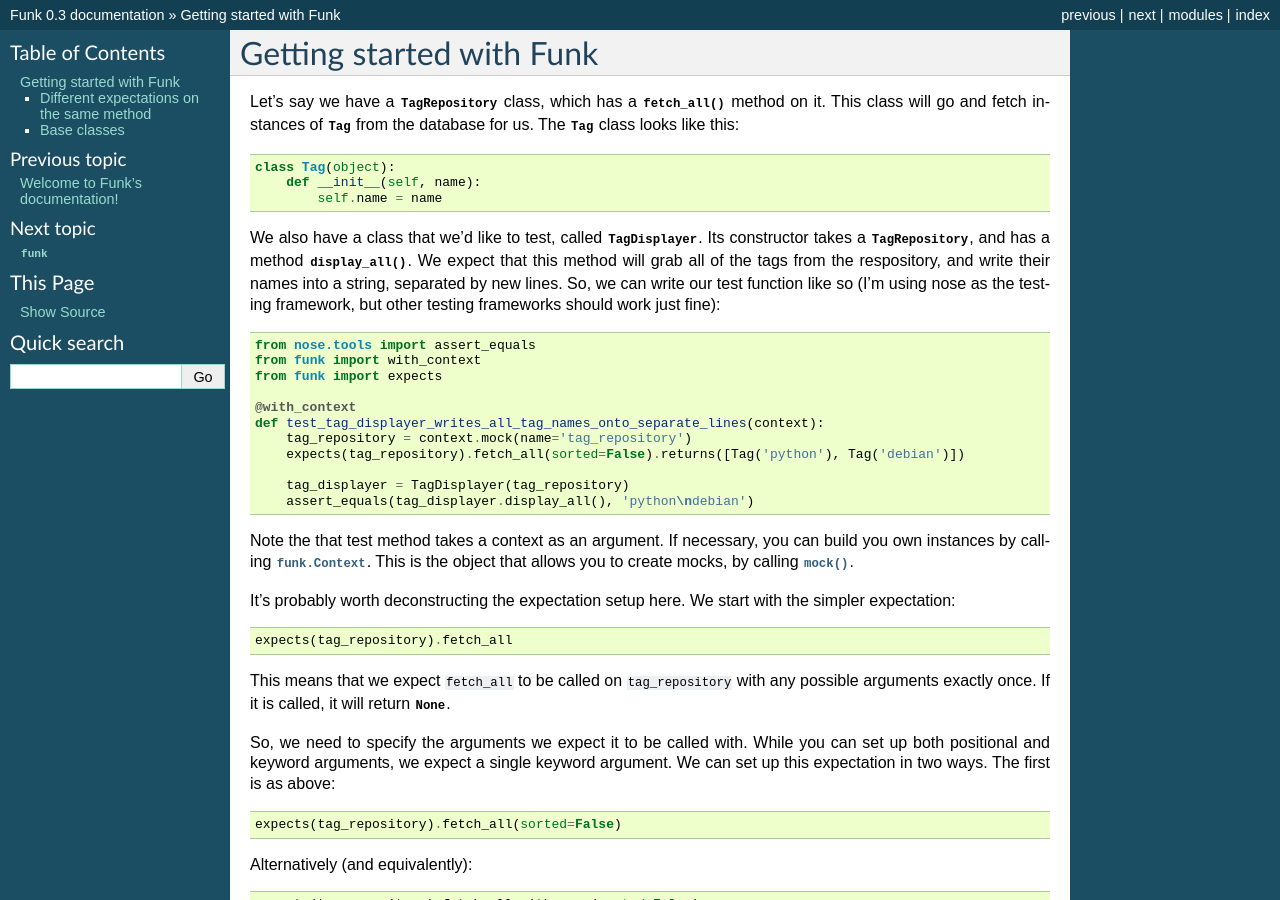
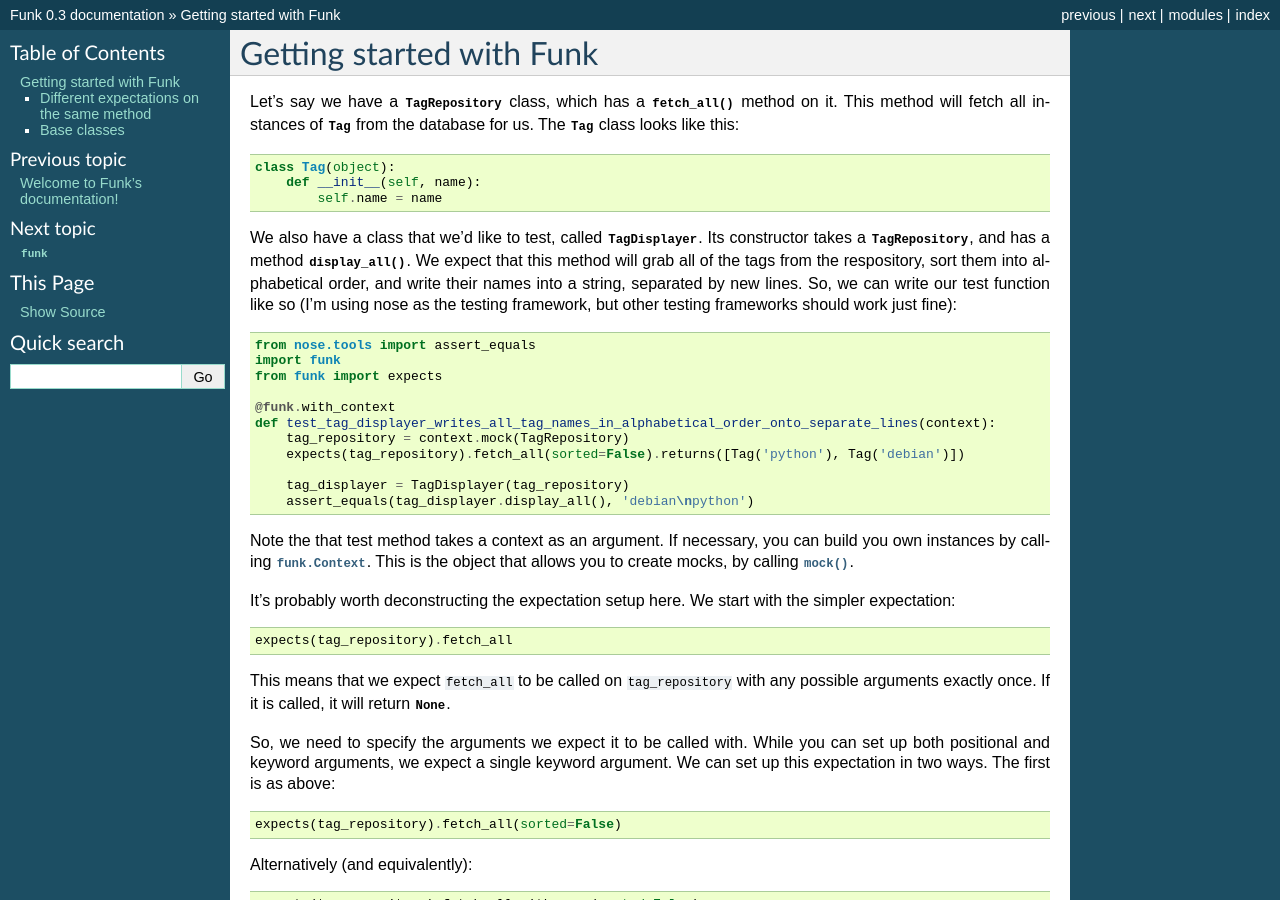
Before and after one commit to mwilliamson/funk, a Sphinx documentation site: the page built from doc/guide.rst, in a window 1280 px wide and 900 px high. Built offline with Sphinx 7.4.7, drawn with Linux system fonts in a browser that asks for light colours.

```diff
--- a/doc/guide.rst
+++ b/doc/guide.rst
@@ -2,7 +2,7 @@ Getting started with Funk
 =========================
 
 Let's say we have a :class:`TagRepository` class, which has a :func:`fetch_all`
-method on it. This class will go and fetch instances of :class:`Tag` from the
+method on it. This method will fetch all instances of :class:`Tag` from the
 database for us. The :class:`Tag` class looks like this::
 
     class Tag(object):
@@ -12,21 +12,22 @@ database for us. The :class:`Tag` class looks like this::
 We also have a class that we'd like to test, called :class:`TagDisplayer`. Its
 constructor takes a :class:`TagRepository`, and has a method :func:`display_all`.
 We expect that this method will grab all of the tags from the respository,
+sort them into alphabetical order,
 and write their names into a string, separated by new lines. So, we can write
 our test function like so (I'm using nose as the testing framework, but other
 testing frameworks should work just fine)::
 
     from nose.tools import assert_equals
-    from funk import with_context
+    import funk
     from funk import expects
 
-    @with_context
-    def test_tag_displayer_writes_all_tag_names_onto_separate_lines(context):
-        tag_repository = context.mock(name='tag_repository')
+    @funk.with_context
+    def test_tag_displayer_writes_all_tag_names_in_alphabetical_order_onto_separate_lines(context):
+        tag_repository = context.mock(TagRepository)
         expects(tag_repository).fetch_all(sorted=False).returns([Tag('python'), Tag('debian')])
 
         tag_displayer = TagDisplayer(tag_repository)
-        assert_equals(tag_displayer.display_all(), 'python\ndebian')
+        assert_equals(tag_displayer.display_all(), 'debian\npython')
 
 Note the that test method takes a context as an argument.
 If necessary, you can build you own instances by calling :class:`funk.Context`.
--- a/doc/index.rst
+++ b/doc/index.rst
@@ -15,6 +15,7 @@ Contents:
    funk
    matchers
    tools
+   cheat-sheet
 
 Indices and tables
 ==================
```
Also changed, not shown: doc/cheat-sheet.rst (added, +112 -0 lines).
